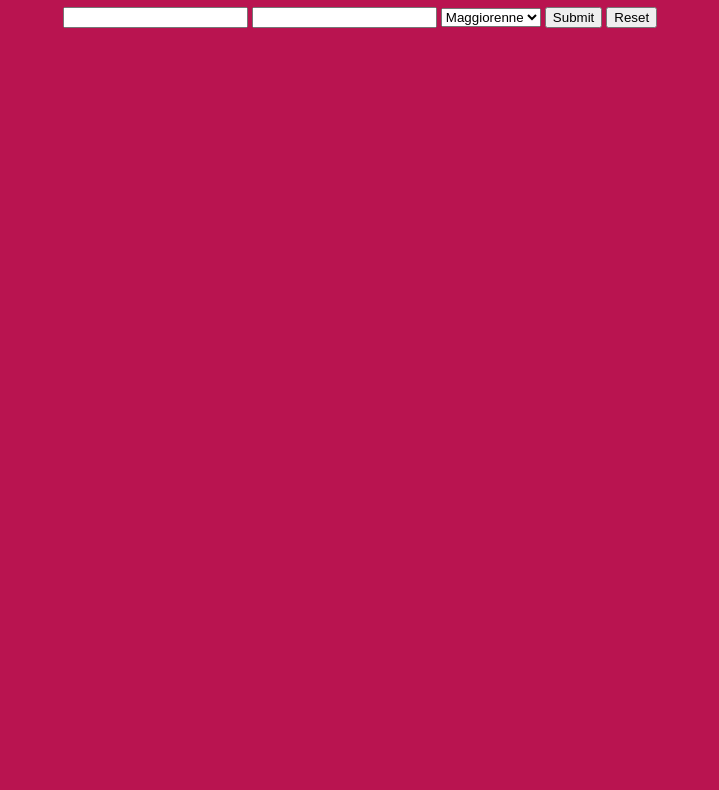
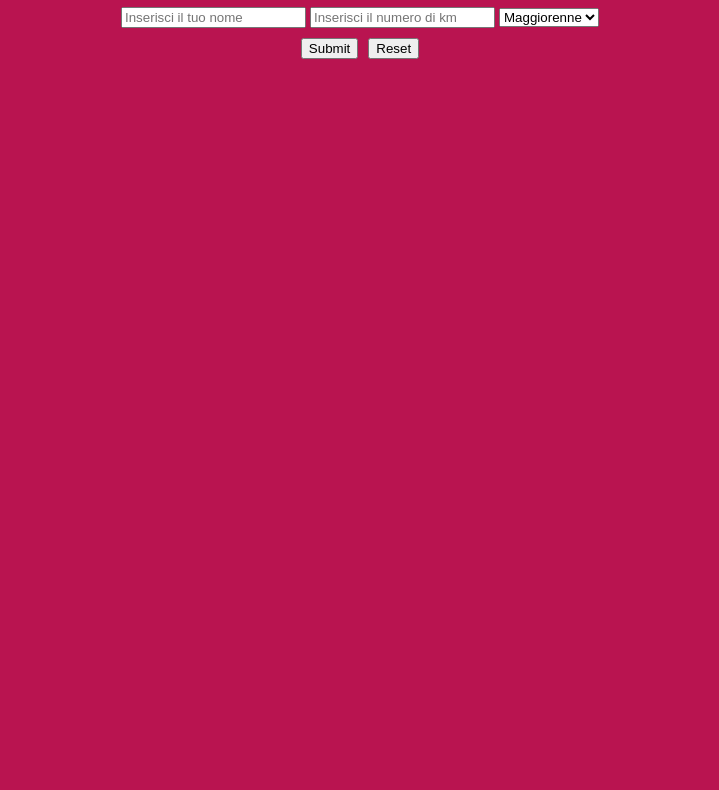
Before and after one commit to EmanueleDinaro/js-biglietto-treno-form, a plain HTML site: page index.html in a window 1280 px wide. Shown: the part 73-863 px from the top of the page, without its empty margins (280-999 px from the left). Drawn offline with Linux system fonts and the light colour scheme.

Commit message:
feat: add input "btn"

```diff
--- a/index.html
+++ b/index.html
@@ -13,15 +13,17 @@
     <main>
         <div class="form-box">
             <form action="">
-                <input type="text">
-                <input type="number">
+                <input type="text" id="fullname" placeholder="Inserisci il tuo nome">
+                <input type="number" id="km" placeholder="Inserisci il numero di km">
                 <select name="age" id="age">
                     <option value="maggiorenne">Maggiorenne</option>
                     <option value="minorenne">Minorenne</option>
                     <option value="over65">Over 65</option>
                 </select>
-                <input type="submit">
-                <input type="reset">
+                <div class="btn-input-form">
+                    <input type="submit">
+                    <input type="reset">
+                </div>
             </form>
         </div>
     </main>
--- a/js/script.js
+++ b/js/script.js
@@ -0,0 +1,3 @@
+const fullNameFormElm = document.getElementById ('fullname')
+const kmFormElm = document.getElementById ('km')
+const ageFormElm = document.getElementById ('age')
--- a/style/style.css
+++ b/style/style.css
@@ -20,3 +20,10 @@ body h1 {
     display: flex;
     justify-content: center;
 }
+
+.btn-input-form {
+    display: flex;
+    justify-content: center;
+    margin-top: 10px;
+    gap: 10px;
+}
```
